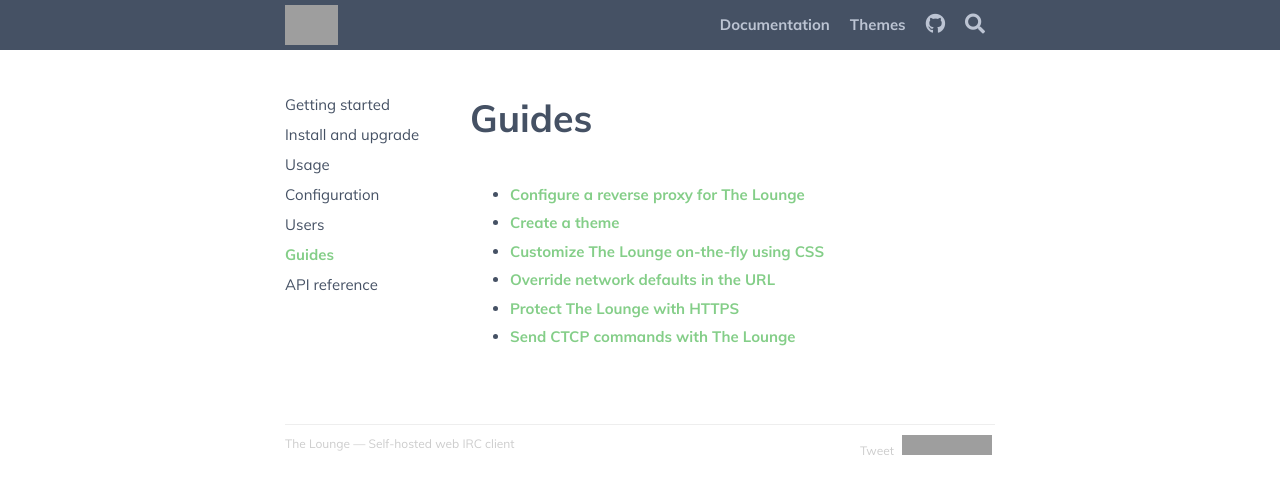
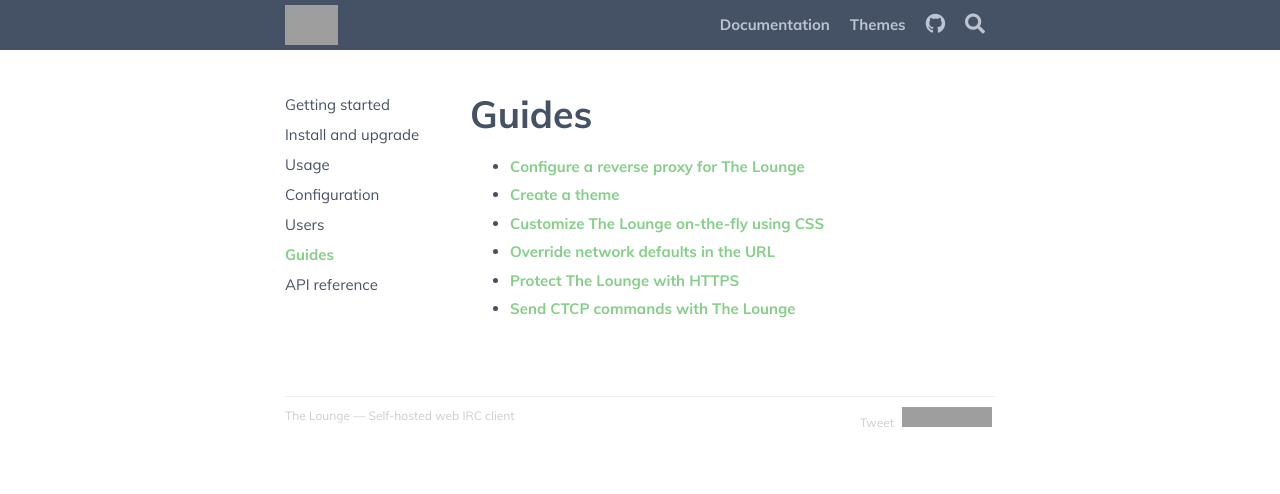
Before and after one commit to thelounge/thelounge.github.io, a Jekyll site: the page built from _docs/guides.md, in a window 1280 px wide. Shown: the top 494 px of the page. Built offline with Jekyll 4.4.1, drawn with Linux system fonts in a browser that asks for light colours; comment, search, counter and statistics services are not loaded; grey boxes are pictures that could not be loaded.

Commit message:
Do not markdownify titles as it wraps them in paragraph

```diff
--- a/_layouts/documentation.html
+++ b/_layouts/documentation.html
@@ -9,7 +9,7 @@
 				{% include menu.html %}
 			</aside>
 			<div class="col-sm-9 content">
-				<h1>{{ page.title | markdownify }}</h1>
+				<h1>{{ page.title }}</h1>
 
 				{{ content }}
 			</div>
```
